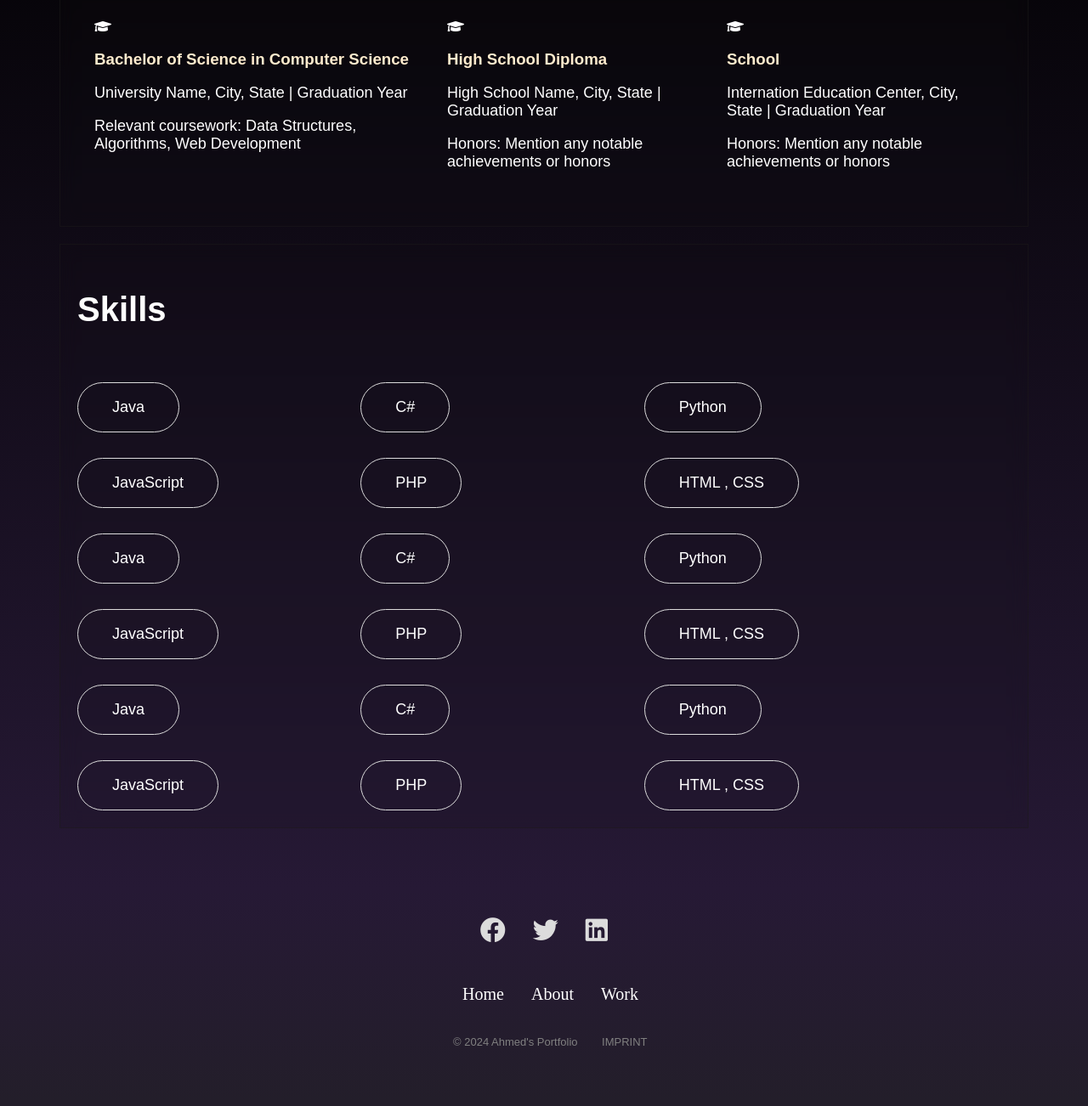
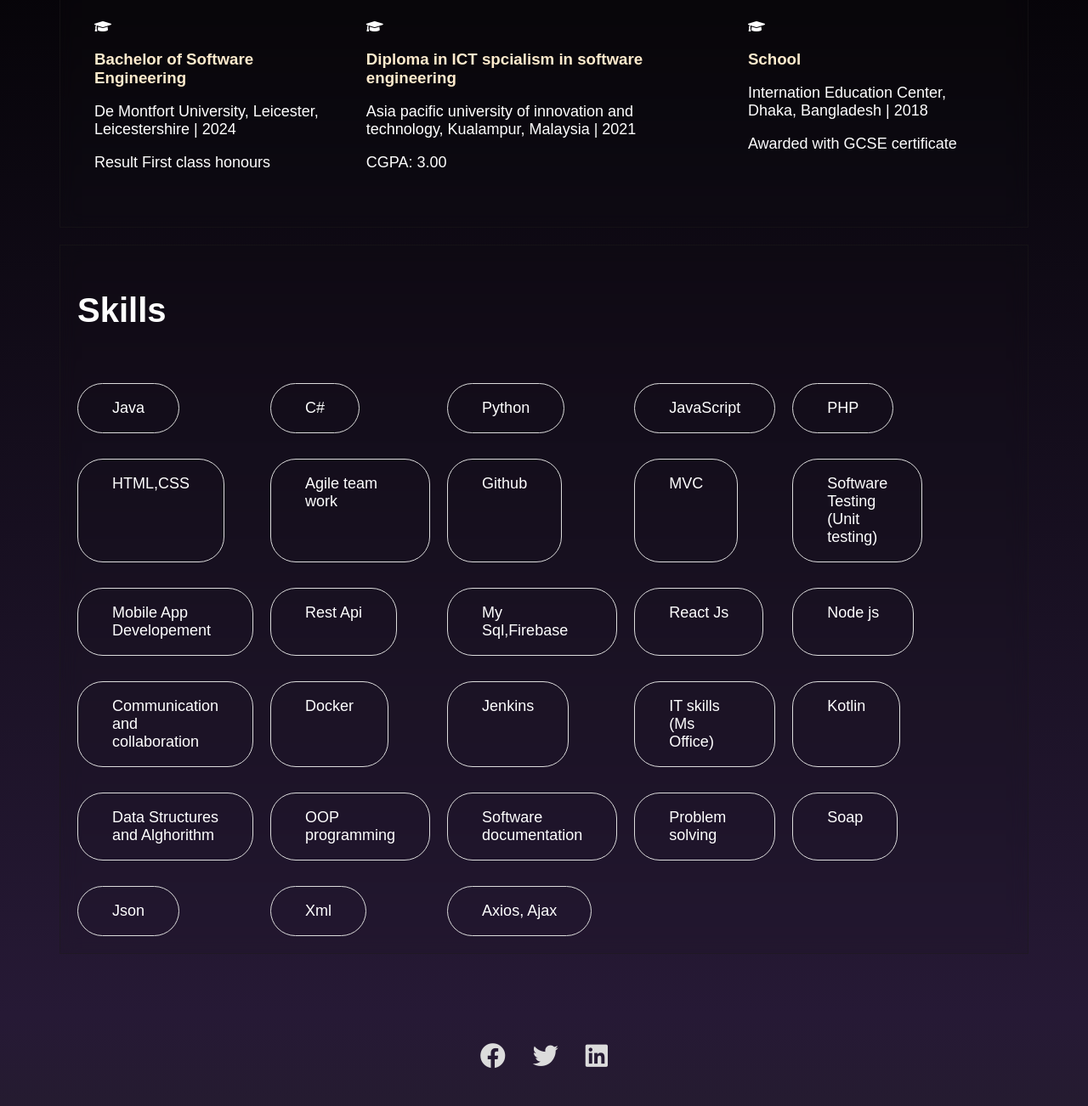
Before and after one commit to Nasif4567/MyPortfolio, a plain HTML site: page About.html in a window 1280 px wide. Shown: the part 1225-2527 px from the top of the page at 85% size. Drawn offline with Linux system fonts and the light colour scheme.

Commit message:
Made changes to about page

```diff
--- a/About.html
+++ b/About.html
@@ -39,23 +39,23 @@
             <div class="inside">
             <div class="EducationEntry">
                 <i class="fas fa-graduation-cap"></i>
-                <h3>Bachelor of Science in Computer Science</h3>
-                <p>University Name, City, State | Graduation Year</p>
-                <p>Relevant coursework: Data Structures, Algorithms, Web Development</p>
+                <h3>Bachelor of Software Engineering</h3>
+                <p>De Montfort University, Leicester, Leicestershire | 2024</p>
+                <p>Result First class honours</p>
             </div>
 
             <div class="EducationEntry">
                 <i class="fas fa-graduation-cap"></i>
-                <h3>High School Diploma</h3>
-                <p>High School Name, City, State | Graduation Year</p>
-                <p>Honors: Mention any notable achievements or honors</p>
+                <h3>Diploma in ICT spcialism in software engineering</h3>
+                <p>Asia pacific university of innovation and technology, Kualampur, Malaysia | 2021</p>
+                <p>CGPA: 3.00</p>
             </div>
 
             <div class="EducationEntry">
                 <i class="fas fa-graduation-cap"></i>
                 <h3>School</h3>
-                <p>Internation Education Center, City, State | Graduation Year</p>
-                <p>Honors: Mention any notable achievements or honors</p>
+                <p>Internation Education Center, Dhaka, Bangladesh | 2018</p>
+                <p>Awarded with GCSE certificate</p>
             </div>
 
             </div>
@@ -71,22 +71,36 @@
             <div class="skills"><p>Python</p></div>
             <div class="skills"><p>JavaScript</p></div>
             <div class="skills"><p>PHP</p></div>
-            <div class="skills"><p>HTML , CSS</p></div>
+            <div class="skills"><p>HTML,CSS</p></div>
 
 
-            <div class="skills"><p>Java</p></div>
-            <div class="skills"><p>C#</p></div>
-            <div class="skills"><p>Python</p></div>
-            <div class="skills"><p>JavaScript</p></div>
-            <div class="skills"><p>PHP</p></div>
-            <div class="skills"><p>HTML , CSS</p></div>
+            <div class="skills"><p>Agile team work</p></div>
+            <div class="skills"><p>Github</p></div>
+            <div class="skills"><p>MVC</p></div>
+            <div class="skills"><p>Software Testing (Unit testing)</p></div>
+            <div class="skills"><p>Mobile App Developement</p></div>
+            <div class="skills"><p>Rest Api</p></div>
 
-            <div class="skills"><p>Java</p></div>
-            <div class="skills"><p>C#</p></div>
-            <div class="skills"><p>Python</p></div>
-            <div class="skills"><p>JavaScript</p></div>
-            <div class="skills"><p>PHP</p></div>
-            <div class="skills"><p>HTML , CSS</p></div>
+            <div class="skills"><p>My Sql,Firebase</p></div>
+            <div class="skills"><p>React Js</p></div>
+            <div class="skills"><p>Node js</p></div>
+            <div class="skills"><p>Communication and collaboration</p></div>
+            <div class="skills"><p>Docker</p></div>
+            <div class="skills"><p>Jenkins</p></div>
+
+            <div class="skills"><p>IT skills (Ms Office)</p></div>
+            <div class="skills"><p>Kotlin</p></div>
+            <div class="skills"><p>Data Structures and Alghorithm</p></div>
+            <div class="skills"><p>OOP programming</p></div>
+            <div class="skills"><p>Software documentation</p></div>
+            <div class="skills"><p>Problem solving</p></div>
+
+            <div class="skills"><p>Soap</p></div>
+            <div class="skills"><p>Json</p></div>
+            <div class="skills"><p>Xml</p></div>
+            <div class="skills"><p>Axios, Ajax</p></div>
+
+
         </div>
 
 
--- a/css/styles.css
+++ b/css/styles.css
@@ -1018,7 +1018,7 @@ body {
 
   .skillSectionGrid{
     display: grid;
-    grid-template-columns: 1fr 1fr 1fr;
+    grid-template-columns: 1fr 1fr 1fr 1fr 1fr;
     width: 1000px;
 
   }
@@ -1027,8 +1027,6 @@ body {
     margin-top: 30px;
     color: white;
     width: fit-content;
-    padding-left: 40px;
-    padding-right: 40px;
     border-radius: 30px;
     margin-right: 20px;
     border: solid 1px gainsboro;
@@ -1152,5 +1150,20 @@ body {
     text-decoration: underline;
   }
 
+  .spinner {
+    border: 4px solid rgba(0, 0, 0, 0.1);
+    border-left-color: #7986cb;
+    border-radius: 50%;
+    width: 40px;
+    height: 40px;
+    animation: spin 1s linear infinite;
+    margin: 20px auto;
+  }
+
+  @keyframes spin {
+    0% { transform: rotate(0deg); }
+    100% { transform: rotate(360deg); }
+  }
+
 
 }
```
Also changed, not shown: Works.html (+1 -0 lines), js/githubapi.js (+7 -5 lines).
